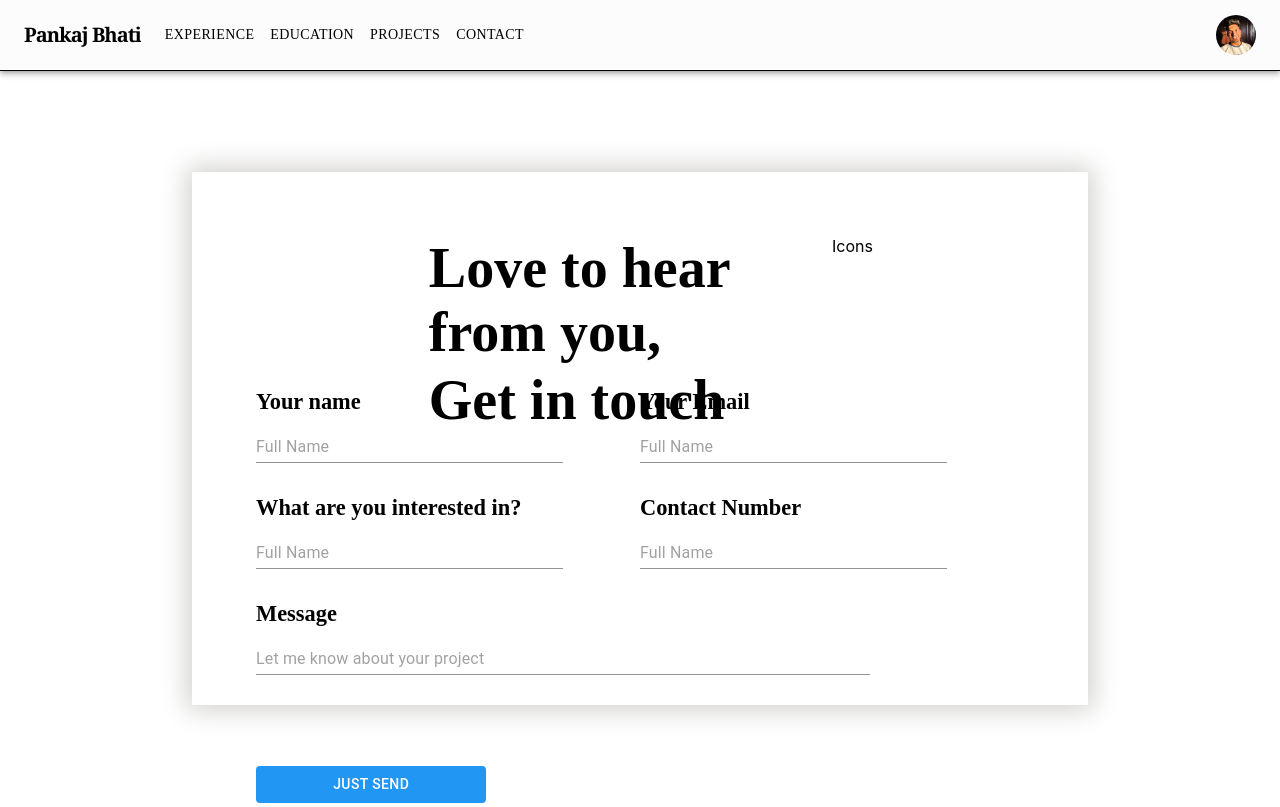
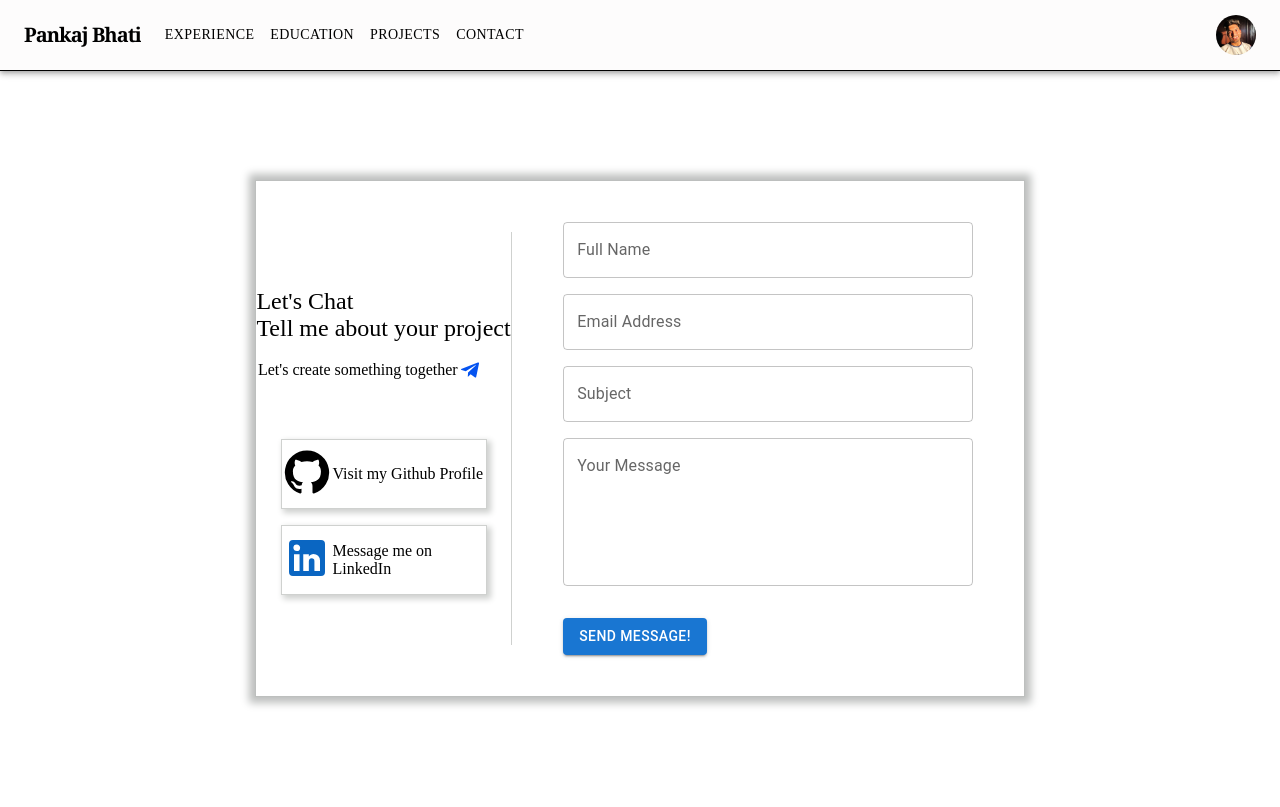
Before and after one commit to pankajbhati/portfolio, a React (Create React App) app: page /Contact in a window 1280 px wide. Built offline with nearby package versions, Linux system fonts and the light colour scheme.

Commit message:
Contact Page final commit

```diff
--- a/src/Components/Contact/ContactMe.css
+++ b/src/Components/Contact/ContactMe.css
@@ -1,25 +1,18 @@
 .contact-container {
     height: 92vh;
-    width: 100vw;
     display: flex;
     flex-direction: column;
     justify-content: center;
     align-items: center;
 }
 
-.contact-chat-container {
-    height: 55%;
-    width: 60%;
-    padding: 4rem;
-    box-shadow: 0px 0px 25px 5px #d1d0cd;
-}
-
-.contact-grid-item {
+.contact-inner-container {
     display: flex;
-    flex-direction: column;
-    width: 80%;
-    height: 25%;
-    padding-bottom: 2rem;
+    flex-direction: row;
+    border: 1px solid #bdbfbe;
+    justify-content: center;
+    align-items: center;
+    box-shadow: 0px 0px 8px 6px #bdbfbe;
 }
 
 .contact-grid {
@@ -27,81 +20,94 @@
     width: 100%;
 }
 
-.contact-chat-heading {
-    font-size: 3.5rem;
-    font-family: 'Droid Serif,Georgia,serif0';
-    padding-bottom: 4px;
-    font-weight: 600;
-    margin-left: 30%;
+.contact-grid-item {
+    display: flex;
+    align-items: center;
 }
 
-
-.contact-social-links {
-    font-size: 32px;
+.contact-heading-container {
+    width: 100%;
+    height: 80%;
+    flex: 1;
+    flex-direction: column;
+    display: flex;
+    justify-content: center;
+    align-items: center;
+    border-right: 1px solid #cfd1cf;
 }
 
-.contact-input-container {
+.contact-form-container{
+    flex: 2;
     display: flex;
     flex-direction: column;
+    justify-content: center;
+    align-items: center;
 }
 
-.contact-input {
+.contact-social-icon {
     width: 80%;
-    height: 40px;
-    margin: auto;
-    padding: 1rem;
-    margin-top: 20px;
-    border: 2px solid black;
-    border-radius: 10px;
-    background-color: #f2eeed;
+    display: flex;
+    flex-direction: row;
+    justify-content: center;
+    align-items: center;
+    border: 1px solid #cfd1cf;
+    margin-bottom: 1rem;
+    padding: 0.5rem 0rem 0.5rem 0rem;
+    box-shadow: 3px 3px 6px 1px #cfd1cf;
 }
 
-input ::after {
-    border: 2px solid #1976d2;
+.contact-chat-heading {
+    flex: 1;
+    display: flex;
+    flex-direction: column;
+    justify-content: center;
+}
+
+.contact-icon-container {
+    width: 100%;
+    flex: 1;
+    display: flex;
+    flex-direction: column;
+    align-items: center;
+}
+
+.contact-heading {
+    font-size: 1.5rem;
+    font-family: 'Droid Serif,Georgia,serif0';
+}
+
+.contact-icon {
+    flex: 1;
+    display: flex;
+    justify-content: center;
+    align-items: center;
+}
+
+.contact-icon-text {
+    flex: 3;
+    display: flex;
+    align-items: center;
+    font-size: 1rem;
+    font-family: 'Droid Serif,Georgia,serif0';
+}
+
+.contact-sub-heading {
+    font-size: 1rem;
+    font-family: 'Droid Serif,Georgia,serif0';
+    display: flex;
+    align-items: center;
+    margin-top: 1rem;
+    padding-left: 0.1rem;
+}
+
+.contact-form-fields {
+    width: 80%;
+    margin-bottom: 1rem !important;
+    border-radius: 2rem;
+    font-family: 'Droid Serif,Georgia,serif0';
 }
 
 .contact-form-button {
     width: 80%;
-    margin: auto;
-    margin-top: 2rem;
+    padding: 1rem 0rem 0rem 0rem;
 }
-
-.contact-social-link {
-    width: 100%;
-    font-size: 1rem;
-    padding: 2rem;
-}
-
-.contact-social-icon {
-    width: 50px;
-    height: 40px;
-    border-radius: 5px;
-}
-
-.contact-chat-heading-container {
-    width: 100%;
-    height: 22%;
-    display: flex;
-    flex-direction: row;
-    justify-content: center;
-}
-
-.contact-grid-item-text {
-    font-size: 1.4rem;
-    font-family: 'Droid Serif,Georgia,serif0';
-    padding-bottom: 1rem;
-    font-weight: 600;
-}
-
-.contact-grid-container {
-    margin-top: 4rem;
-    width: 80%;
-}
-
-.contact-chat-icon {
-    flex: 1;
-}
-
-.con-chat-container {
-    flex: 3;
-}
--- a/src/Components/Contact/ContactMe.js
+++ b/src/Components/Contact/ContactMe.js
@@ -1,79 +1,125 @@
-import React from "react";
-import { Box, Button, Grid, Input, Typography } from "@mui/material";
+import React, {useState} from "react";
+import {
+  Box,
+  Button,
+  Grid,
+  TextField,
+  Typography,
+  Divider,
+} from "@mui/material";
 import LinkedInIcon from "@mui/icons-material/LinkedIn";
-import EmailIcon from "@mui/icons-material/Email";
 import GitHubIcon from "@mui/icons-material/GitHub";
+import TelegramIcon from "@mui/icons-material/Telegram";
 import Icon from "@mui/material/Icon";
 
 // css and asset files
-// import BackgroundImage from "../../assets/ContactBackground.png";
 import "./ContactMe.css";
 
 const ContactMe = () => {
+
+  const [fullName, setFullName] = useState("");
+  const [email, setEmail] = useState("");
+  const [subject, setSubject] = useState("");
+  const [message, setMessage] = useState("")
+
+  const handleOnChange = () => {
+    console.log("inside handle on change");
+  }
+
   return (
     <>
-      <Box
-        className="contact-container"
-        // sx={{
-        //   backgroundImage: `url(${BackgroundImage})`,
-        //   backgroundPosition: "center",
-        //   backgroundSize: "cover",
-        //   backgroundRepeat: "no-repeat",
-        // }}
-      >
-        <Box className="contact-chat-container">
-          <Box className="contact-chat-heading-container">
-            <Box className="con-chat-container">
-              <Box className="contact-chat-heading">Love to hear from you,</Box>
-              <Box className="contact-chat-heading">Get in touch</Box>
-            </Box>
-            <Box className="contact-chat-icon">Icons</Box>
-          </Box>
-
-          <Grid container className="contact-grid-container">
-            <Grid item xs={12} md={6}>
-              <Box className="contact-grid-item">
-                <Box className="contact-grid-item-text">Your name</Box>
-                <Input placeholder="Full Name"></Input>
+      <Box className="contact-container" sx={{width: {xs: "96vw", md:"100vw"}}}>
+        <Box className="contact-inner-container" sx={{width: {xs: "80%", md: "60%"}, height: {md:"70%"}}}>
+          <Grid container className="contact-grid">
+            <Grid item xs={12} lg={4} className="contact-grid-item">
+              <Box className="contact-heading-container">
+                <Box className="contact-chat-heading">
+                  <Box className="contact-heading">Let's Chat</Box>
+                  <Box className="contact-heading">
+                    Tell me about your project
+                  </Box>
+                  <Box className="contact-sub-heading">
+                    Let's create something together
+                    <TelegramIcon sx={{ color: "#0553f0" }} />
+                  </Box>
+                </Box>
+                <Box className="contact-icon-container">
+                  <Box className="contact-social-icon">
+                    <Box className="contact-icon">
+                      <a
+                        href="https://github.com/pankajbhati"
+                        style={{ textDecoration: "none", color: "black" }}
+                      >
+                        <GitHubIcon sx={{ fontSize: "3rem" }} />
+                      </a>
+                    </Box>
+                    <Box className="contact-icon-text">
+                      <a
+                        href="https://github.com/pankajbhati"
+                        style={{ textDecoration: "none", color: "black" }}
+                      >
+                        Visit my Github Profile
+                      </a>
+                    </Box>
+                  </Box>
+                  <Box className="contact-social-icon">
+                    <Box className="contact-icon">
+                      <a
+                        href="https://www.linkedin.com/in/pankaj-bhati-dtu/"
+                        style={{ textDecoration: "none", color: "black" }}
+                      >
+                        <LinkedInIcon
+                          sx={{ fontSize: "3rem", color: "rgb(10,102,194)" }}
+                        />
+                      </a>
+                    </Box>
+                    <Box className="contact-icon-text">
+                      <a
+                        href="https://www.linkedin.com/in/pankaj-bhati-dtu/"
+                        style={{ textDecoration: "none", color: "black" }}
+                      >
+                        Message me on LinkedIn
+                      </a>
+                    </Box>
+                  </Box>
+                </Box>
               </Box>
             </Grid>
-            <Grid item xs={12} md={6}>
-              <Box className="contact-grid-item">
-                <Box className="contact-grid-item-text">Your Email</Box>
-                <Input placeholder="Full Name"></Input>
-              </Box>
-            </Grid>
-            <Grid item xs={12} md={6}>
-              <Box className="contact-grid-item">
-                <Box className="contact-grid-item-text">
-                  What are you interested in?
+            <Grid item xs={12} lg={8} className="contact-grid-item">
+              {" "}
+              <Box className="contact-form-container">
+                <TextField
+                  id="full-name-text-field"
+                  label="Full Name"
+                  variant="outlined"
+                  className="contact-form-fields"
+                />
+                <TextField
+                  id="email-text-field"
+                  label="Email Address"
+                  variant="outlined"
+                  className="contact-form-fields"
+                />
+                <TextField
+                  id="subject-text-field"
+                  label="Subject"
+                  variant="outlined"
+                  className="contact-form-fields"
+                />
+                <TextField
+                  id="message-text-field"
+                  label="Your Message"
+                  variant="outlined"
+                  multiline
+                  rows={5}
+                  className="contact-form-fields"
+                />
+                <Box className="contact-form-button">
+                  <Button variant="contained">Send Message!</Button>
                 </Box>
-                <Input placeholder="Full Name"></Input>
-              </Box>
-            </Grid>
-            <Grid item xs={12} md={6}>
-              <Box className="contact-grid-item">
-                <Box className="contact-grid-item-text">Contact Number</Box>
-                <Input placeholder="Full Name"></Input>
               </Box>
             </Grid>
           </Grid>
-          <Box className="contact-grid-item">
-            <Box className="contact-grid-item-text">Message</Box>
-            <Input placeholder="Let me know about your project"></Input>
-          </Box>
-          <Box>
-            <Button
-              sx={{
-                width: "30%",
-                backgroundColor: "rgb(33, 150, 243)",
-                color: "white",
-                marginTop: "2rem",
-              }}
-            >
-              Just Send
-            </Button>
-          </Box>
         </Box>
       </Box>
     </>
```
Also changed, not shown: src/Components/Projects/Projects.js (+0 -23 lines), src/EmailKey.js (added).
